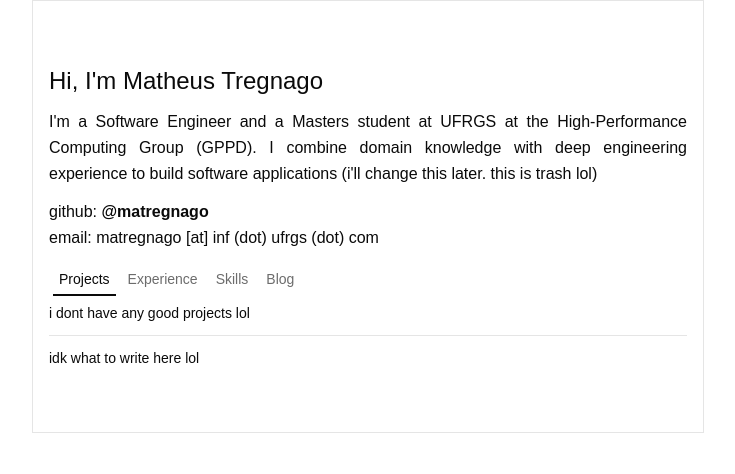
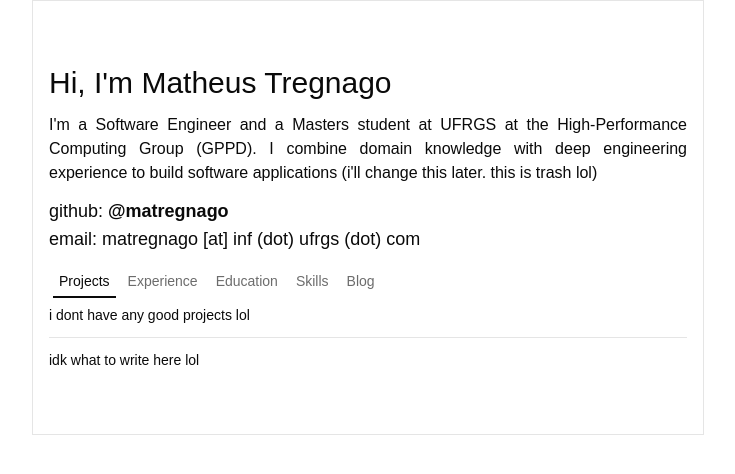
Before and after one commit to matregnago/me, a React (Vite) app: page / in a window 1280 px wide. Shown: the top 474 px of the page, without its empty margins (272-1007 px from the left). Built offline with nearby package versions, Linux system fonts and the light colour scheme.

Commit message:
feat: new tabs

```diff
--- a/src/components/header.tsx
+++ b/src/components/header.tsx
@@ -2,14 +2,14 @@ export const Header = () => {
   return (
     <section>
       <header className="flex flex-col gap-3 leading-relaxed text-justify">
-        <h1 className="text-2xl">Hi, I'm Matheus Tregnago</h1>
-        <p className="">
+        <h1 className="text-3xl">Hi, I'm Matheus Tregnago</h1>
+        <p className="text-base">
           I'm a Software Engineer and a Masters student at UFRGS at the
           High-Performance Computing Group (GPPD). I combine domain knowledge
           with deep engineering experience to build software applications (i'll
           change this later. this is trash lol)
         </p>
-        <div className="flex flex-col">
+        <div className="flex flex-col text-lg">
           <a href="https://github.com/matregnago">
             github: <strong>@matregnago</strong>
           </a>
--- a/src/components/main-tabs.tsx
+++ b/src/components/main-tabs.tsx
@@ -7,6 +7,7 @@ export const MainTabs = () => {
         <TabsList variant="line">
           <TabsTrigger value="projects">Projects</TabsTrigger>
           <TabsTrigger value="experience">Experience</TabsTrigger>
+          <TabsTrigger value="experience">Education</TabsTrigger>
           <TabsTrigger value="skills">Skills</TabsTrigger>
           <TabsTrigger value="blog">Blog</TabsTrigger>
         </TabsList>
@@ -19,6 +20,10 @@ export const MainTabs = () => {
           insane experience
         </TabsContent>
 
+        <TabsContent value="education">
+          some random schools kekw
+        </TabsContent>
+
         <TabsContent value="skills">
           none kekw
         </TabsContent>
```
Also changed, not shown: 1 other file (tests, documents, lock files or other folders).
